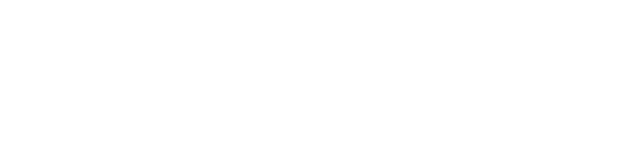
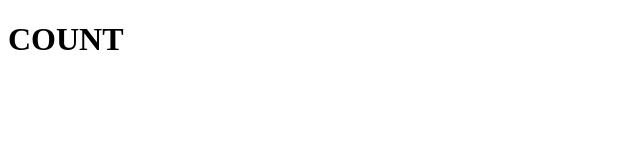
Before and after one commit to ngovanhung9999/js, a plain HTML site: page countproject/index.html in a window 1280 px wide. Shown: the whole page, without its empty margins (0-640 px from the left). Drawn offline with Linux system fonts and the light colour scheme.

Commit message:
Update index.html

```diff
--- a/countproject/index.html
+++ b/countproject/index.html
@@ -9,7 +9,11 @@
 
 <body>
     <div class="content">
-        <div class="count"></div>
+        <div class="count">
+            <h1>COUNT</h1>
+            <h1></h1>
+            <div></div>
+        </div>
     </div>
 </body>
 
```
